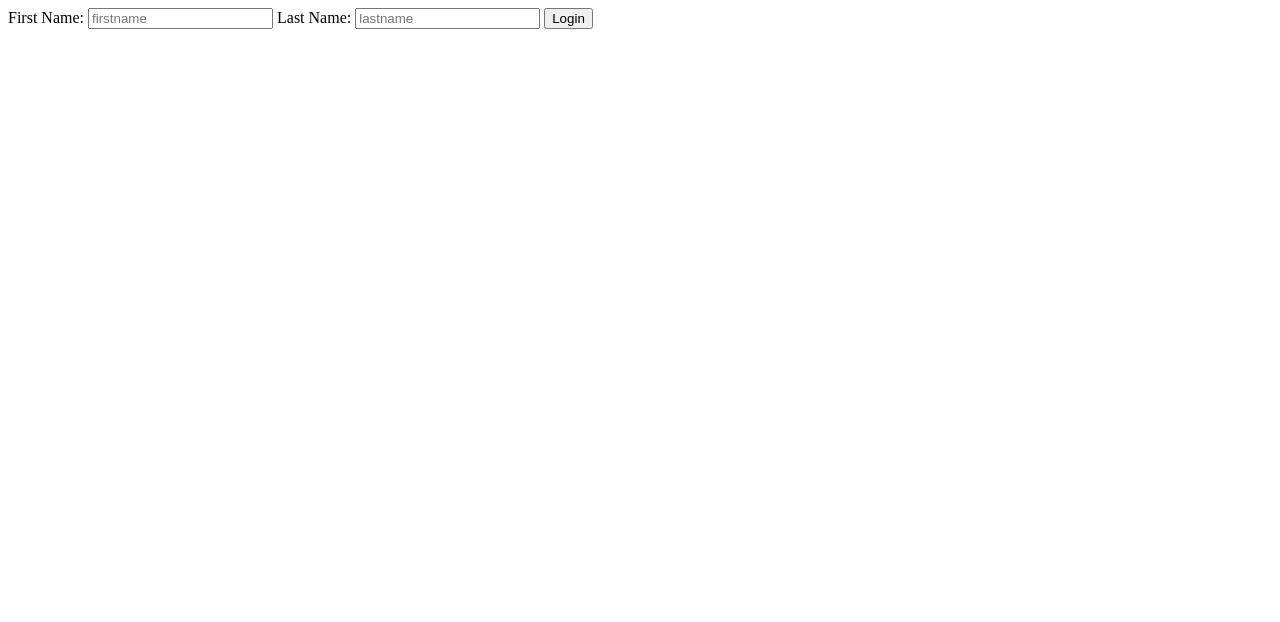
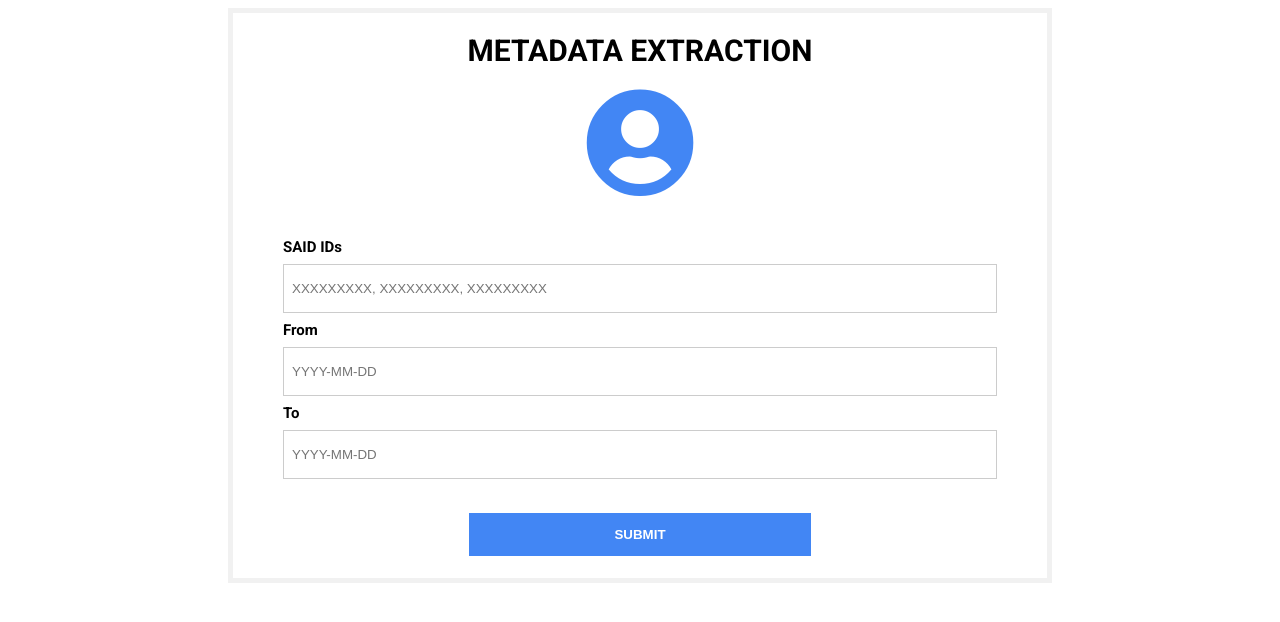
Before and after one commit to cryptf0x/interactive_holoviz_flask, a Flask app: page / in a window 1280 px wide. Shown: the top 622 px of the page. Run offline with Flask 2, Linux system fonts and the light colour scheme; some libraries are stand-ins or nearby versions.

Commit message:
improved ui

```diff
--- a/Input from Front End/app.py
+++ b/Input from Front End/app.py
@@ -4,13 +4,19 @@ from flask import Flask, request, render_template
 app = Flask(__name__, template_folder="template")
 
 @app.route('/', methods=["GET", "POST"])
-def gfg():
+def homepage():
+    return render_template("form.html")
+
+@app.route('/submit_input', methods=["GET", "POST"])
+def submit_form():
     if request.method == "POST":
-        first_name = request.form.get("fname")
-        last_name = request.form.get("lname")
-        return "Your name is " + first_name + " " + last_name
-    else:
-        return render_template("form.html")
+        said_ids = request.form.get("said_ids")
+        from_date = request.form.get("from_date")
+        to_date = request.form.get("to_date")
+    print(said_ids)
+    print(from_date)
+    print(to_date)
+    return render_template("submission.html")
 
 if __name__ == '__main__':
     app.run()
--- a/Input from Front End/template/form.html
+++ b/Input from Front End/template/form.html
@@ -1,20 +1,87 @@
-<!-- <!DOCTYPE html>
+<!DOCTYPE html>
 <html>
-    <head>
-
-    </head>
-    <body>
-        <form action="{{ url_for("gfg")}}" method="post">
-            <label for="firstname">First Name:</label>
-            <input type="text" id="firstname" name="fname" placeholder="firstname">
-            <label for="lastname">Last Name:</label>
-            <input type="text" id="lastname" name="lname" placeholder="lastname">
-            <button type="submit">Login</button>
-    </body>
-</html> -->
-<form action="{{ url_for("gfg")}}" method="post">
-    <label for="firstname">First Name:</label>
-    <input type="text" id="firstname" name="fname" placeholder="firstname">
-    <label for="lastname">Last Name:</label>
-    <input type="text" id="lastname" name="lname" placeholder="lastname">
-    <button type="submit">Login</button>
+  <title>Metadata Extraction</title>
+  <head>
+    <link href="https://fonts.googleapis.com/css?family=Roboto:300,400,500,700" rel="stylesheet">
+    <link rel="stylesheet" href="https://use.fontawesome.com/releases/v5.4.1/css/all.css" integrity="sha384-5sAR7xN1Nv6T6+dT2mhtzEpVJvfS3NScPQTrOxhwjIuvcA67KV2R5Jz6kr4abQsz" crossorigin="anonymous">
+    <style>
+      html, body {
+      display: flex;
+      justify-content: center;
+      font-family: Roboto, Arial, sans-serif;
+      font-size: 15px;
+      }
+      form {
+      border: 5px solid #f1f1f1;
+      }
+      input[type=text] {
+      width: 100%;
+      padding: 16px 8px;
+      margin: 8px 0;
+      display: inline-block;
+      border: 1px solid #ccc;
+      box-sizing: border-box;
+      }
+      .icon {
+      font-size: 110px;
+      display: flex;
+      justify-content: center;
+      color: #4286f4;
+      }
+      button {
+      background-color: #4286f4;
+      color: white;
+      padding: 14px 0;
+      margin: 10px 0;
+      border: none;
+      cursor: grab;
+      width: 48%;
+      }
+      h1 {
+      text-align:center;
+      font-size:18;
+      }
+      button:hover {
+      opacity: 0.8;
+      }
+      .formcontainer {
+      text-align: center;
+      margin: 24px 50px 12px;
+      }
+      .container {
+      padding: 16px 0;
+      text-align:left;
+      }
+      span.psw {
+      float: right;
+      padding-top: 0;
+      padding-right: 15px;
+      }
+      /* Change styles for span on extra small screens */
+      @media screen and (max-width: 300px) {
+      span.psw {
+      display: block;
+      float: none;
+      }
+    }
+    </style>
+  </head>
+  <body>
+    <form action="/submit_input" method="post">
+      <h1>METADATA EXTRACTION</h1>
+      <div class="icon">
+        <i class="fas fa-user-circle"></i>
+      </div>
+      <div class="formcontainer">
+      <div class="container">
+        <label for="said_ids"><strong>SAID IDs</strong></label>
+        <input type="text" placeholder="XXXXXXXXX, XXXXXXXXX, XXXXXXXXX" name="said_ids" required>
+        <label for="from_date"><strong>From</strong></label>
+        <input type="text" placeholder="YYYY-MM-DD" name="from_date" maxlength="10" required>
+        <label for="to_date"><strong>To</strong></label>
+        <input type="text" placeholder="YYYY-MM-DD" name="to_date" maxlength="10" required>
+      </div>
+      <button type="submit"><strong>SUBMIT</strong></button>
+    </form>
+  </body>
+</html>
```
Also changed, not shown: Input from Front End/template/submission.html (added, +10 -0 lines).
